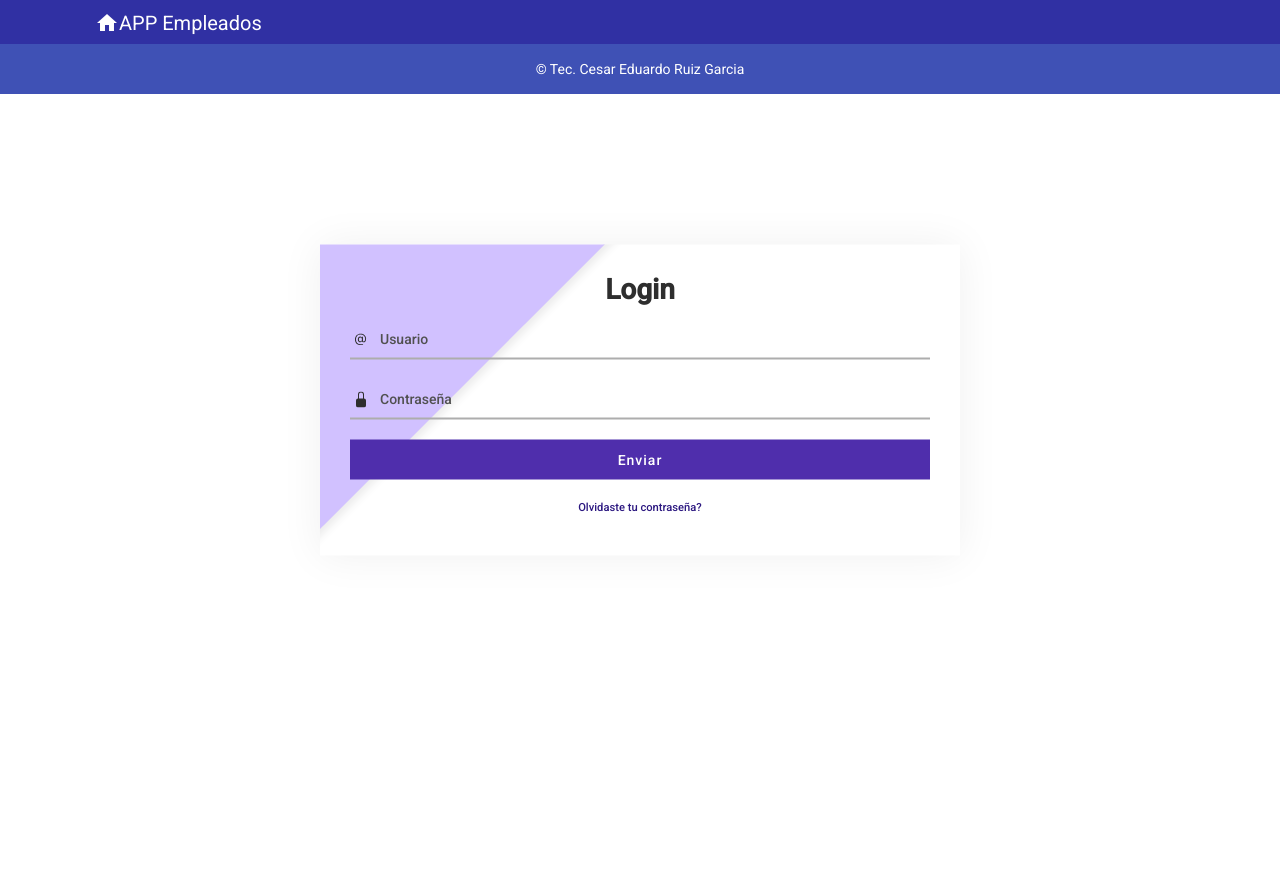
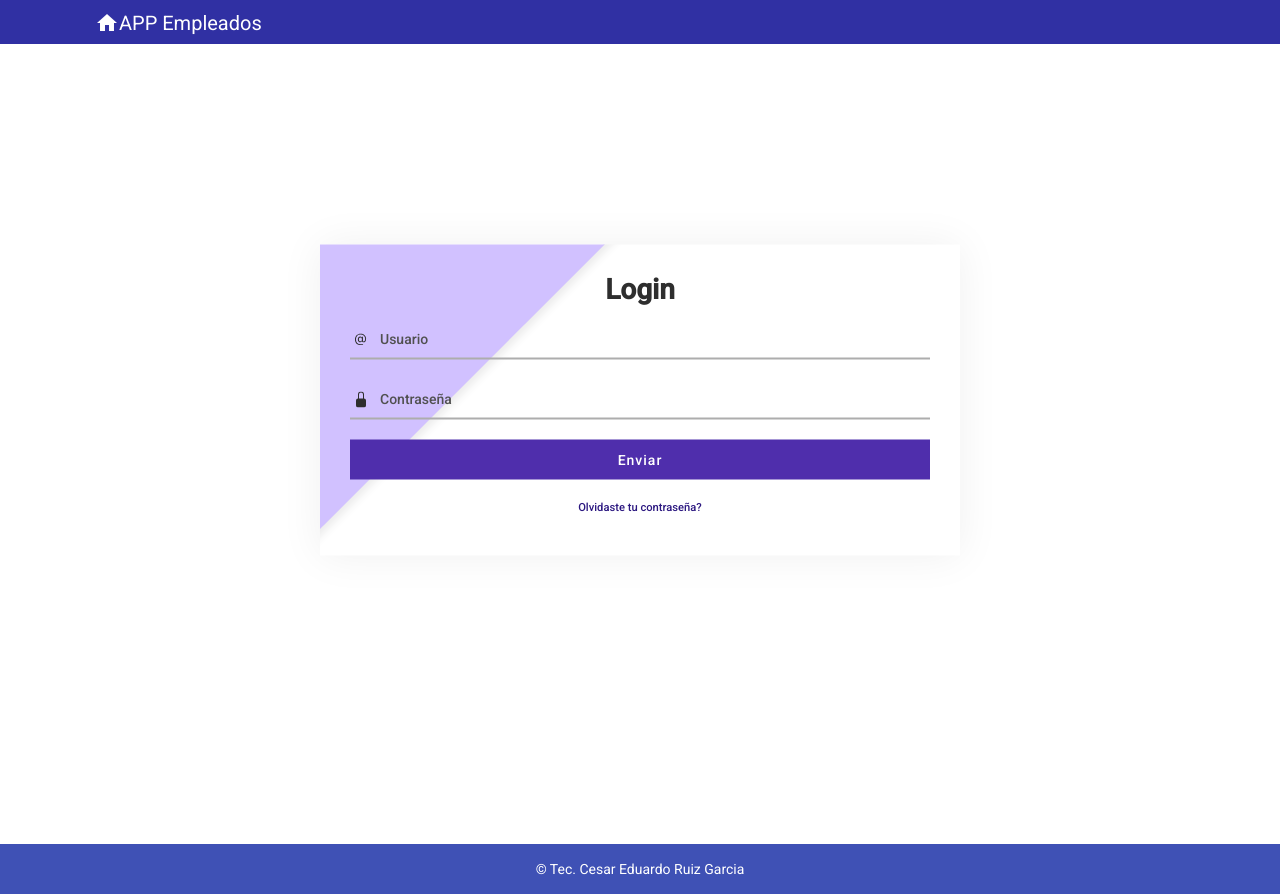
Before and after one commit to cesarrui/FromEndEmpleados, an Angular app: page /login in a window 1280 px wide. Before the commit the page ends 800 px from the top, so only its background shows below. Built offline with nearby package versions, Linux system fonts and the light colour scheme.

Commit message:
modifique login

```diff
--- a/src/app/Componentes/login/login.component.css
+++ b/src/app/Componentes/login/login.component.css
@@ -103,3 +103,12 @@
     padding: 8px 15px;
     border-radius: 20px;
   }
+  :host {
+    display: flex;
+    flex-direction: column;
+    min-height: 100vh;
+  }
+
+  .main-content {
+    flex: 1;
+  }
```
